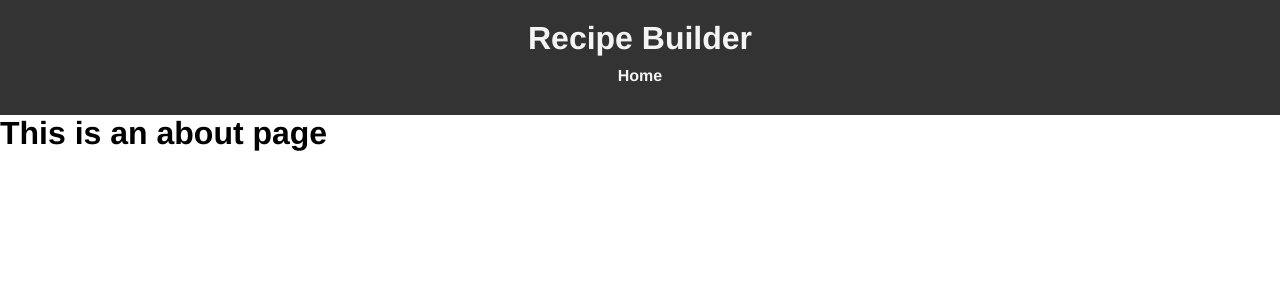
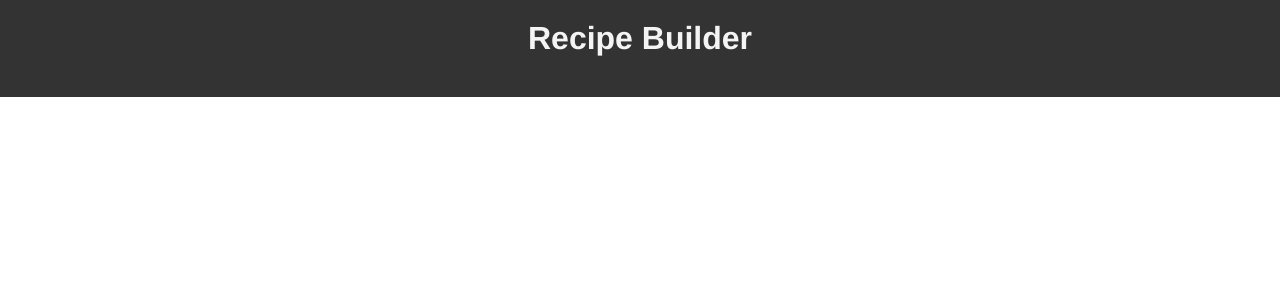
Before and after one commit to hborrelli1/recipe-builder, a Vue app: page /about in a window 1280 px wide. Shown: the top 300 px of the page. Built offline with nearby package versions, Linux system fonts and the light colour scheme.

Commit message:
Cleaning up code and removing unused lines of code.

```diff
--- a/src/components/AddRecipeForm.vue
+++ b/src/components/AddRecipeForm.vue
@@ -62,6 +62,7 @@
           }
           this.$emit('add-recipe', newRecipe)
           this.title = '';
+          this.url = '';
           this.instructions = '';
         } else {
           console.log('form not valid');
--- a/src/components/Header.vue
+++ b/src/components/Header.vue
@@ -3,7 +3,6 @@
     <h1>Recipe Builder</h1>
     <div id="nav">
       <router-link to="/" v-if="isNotHomepage()" >Home</router-link>
-      <!-- <router-link to="/about">About</router-link> -->
     </div>
   </header>
 </template>
--- a/src/components/RecipeItem.vue
+++ b/src/components/RecipeItem.vue
@@ -6,7 +6,6 @@
     >
       <img :src="getImgSrc()" :alt="recipe.title" />
       <h4>{{ recipe.title }}</h4>
-      <!-- <p>{{ recipe.instructions }}</p> -->
     </router-link>
     <button
       @click="$emit('del-recipe', recipe.id)"
@@ -57,9 +56,6 @@
   }
 
   button {
-    /* position:absolute;
-    top:10px;
-    right:10px; */
     border:0;
   }
 
--- a/src/components/Recipes.vue
+++ b/src/components/Recipes.vue
@@ -39,5 +39,4 @@
     flex-flow:wrap;
     justify-content: flex-start;
   }
-
 </style>
--- a/src/views/About.vue
+++ /dev/null
@@ -1,5 +0,0 @@
-<template>
-  <div class="about">
-    <h1>This is an about page</h1>
-  </div>
-</template>
```
